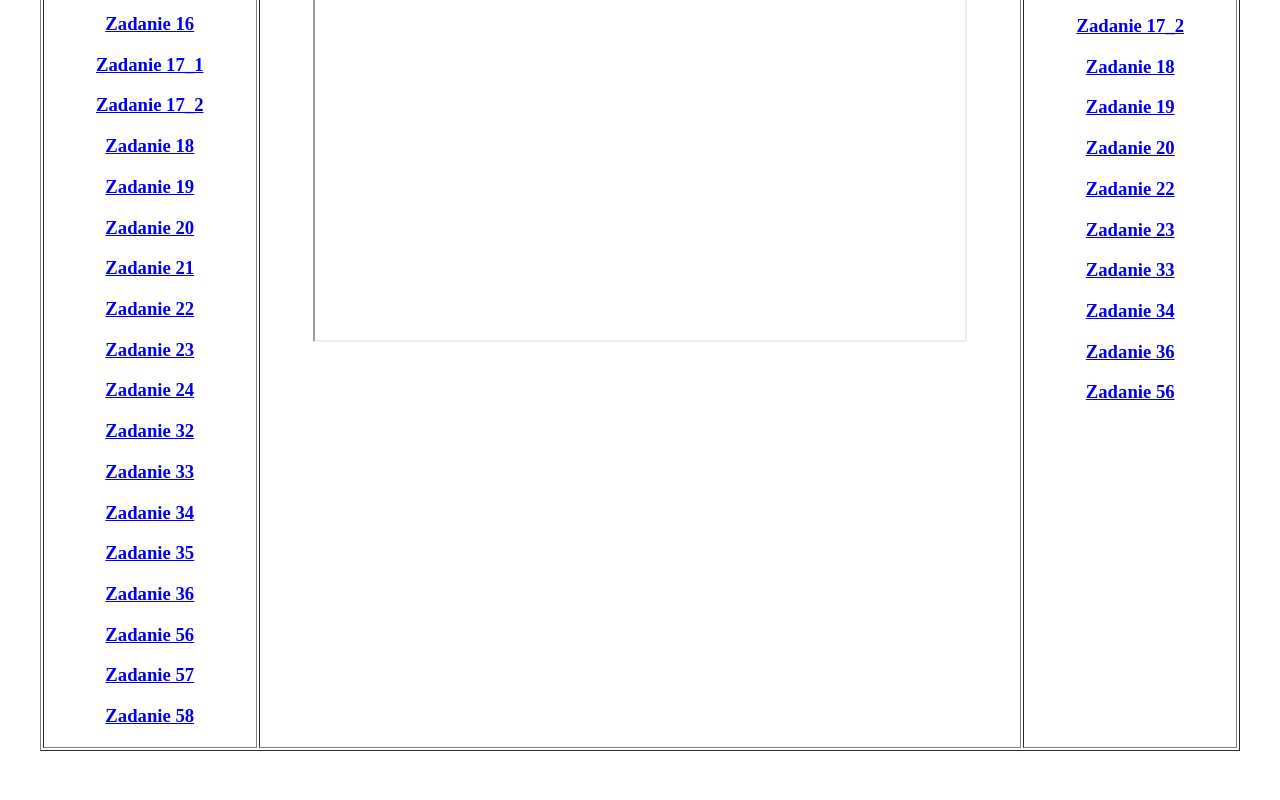
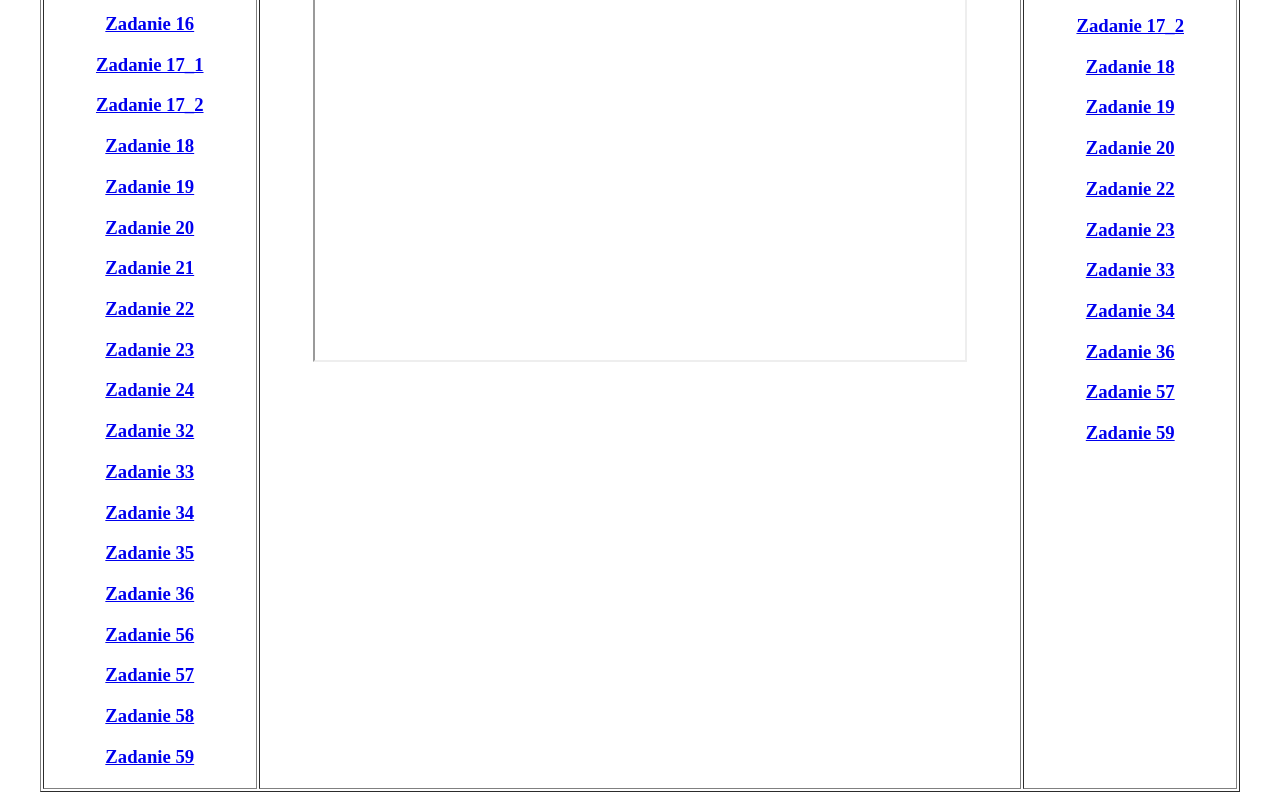
Before and after one commit to aracewicz/imorel, a plain HTML site: page index.html in a window 1280 px wide. Shown: the part 729-1529 px from the top of the page. Before the commit the page ends 1488 px from the top, so only its background shows below. Drawn offline with Linux system fonts and the light colour scheme.

Commit message:
Update index.html

```diff
--- a/index.html
+++ b/index.html
@@ -42,6 +42,7 @@
 <h3><a href="zadanie56_racewicz.html" target="strony">Zadanie 56</a></h3>
 <h3><a href="zadanie57_racewicz.html" target="strony">Zadanie 57</a></h3>
 <h3><a href="zadanie58_racewicz.html" target="strony">Zadanie 58</a></h3>
+<h3><a href="zadanie59_racewicz.html" target="strony">Zadanie 59</a></h3>
 </td>
 <td align=center><iframe width=650 height=650 name="strony" src="start.html" border="0"></iframe>
 </td>
@@ -65,7 +66,8 @@
 <h3><a href="zadanie33_kod.html" target="strony">Zadanie 33 </a></h3>
 <h3><a href="zadanie34_kod.html" target="strony">Zadanie 34 </a></h3>
 <h3><a href="zadanie36_kod.html" target="strony">Zadanie 36 </a></h3>
-<h3><a href="zadanie57_kod.html" target="strony">Zadanie 56</a></h3>
+<h3><a href="zadanie57_kod.html" target="strony">Zadanie 57</a></h3>
+<h3><a href="zadanie59_kod.html" target="strony">Zadanie 59</a></h3>
 </td>
 </tr>
 </table>
```
